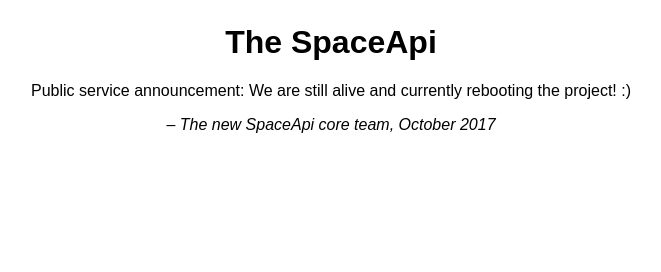
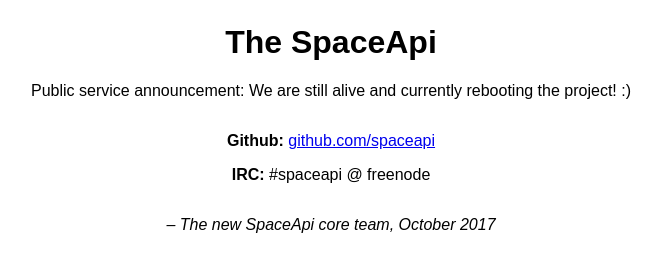
Before and after one commit to SpaceApi-archive/SpaceApi.github.io, a plain HTML site: page index.html in a window 1280 px wide. Shown: the whole page, without its empty margins (309-970 px from the left). Drawn offline with Linux system fonts and the light colour scheme.

Commit message:
Add links

```diff
--- a/index.html
+++ b/index.html
@@ -8,12 +8,22 @@
                 text-align: center;
                 margin-top: 16px;
             }
+            .links {
+                margin-top: 32px;
+                margin-bottom: 32px;
+            }
         </style>
     </head>
     <body>
         <h1>The SpaceApi</h1>
         <p>Public service announcement: We are still alive and
         currently rebooting the project! :)</p>
+
+        <div class="links">
+            <p><strong>Github:</strong> <a href="https://github.com/spaceapi/">github.com/spaceapi</a></p>
+            <p><strong>IRC:</strong> #spaceapi @ freenode</p>
+        </div>
+
         <p><em>&ndash; The new SpaceApi core team, October 2017</em></p>
     </body>
 </html>
```
